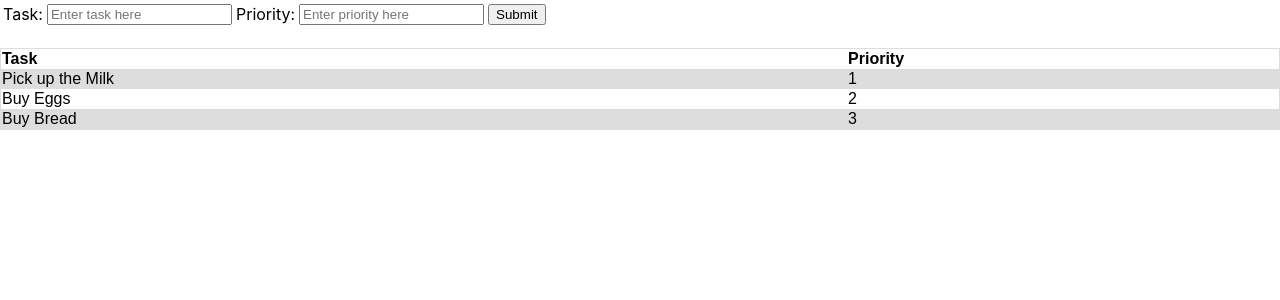
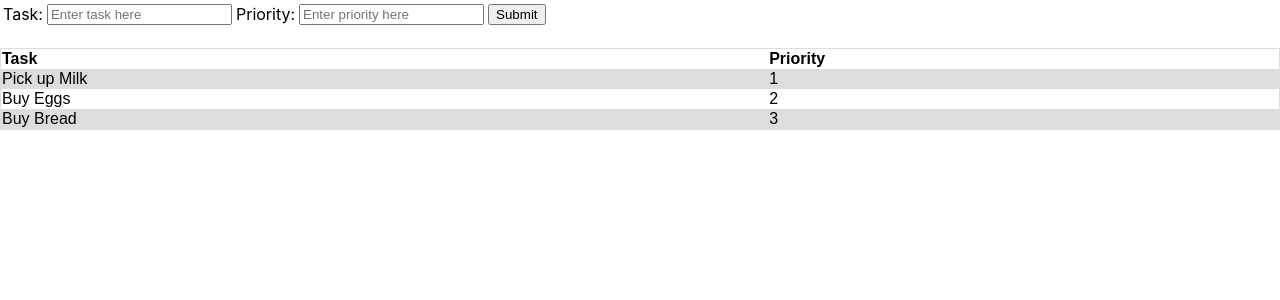
Before and after one commit to RobertSDG/to_do_list, a React (Create React App) app: page / in a window 1280 px wide. Shown: the top 300 px of the page. Built offline with nearby package versions, Linux system fonts and the light colour scheme.

Commit message:
Update App.tsx

```diff
--- a/src/App.tsx
+++ b/src/App.tsx
@@ -5,7 +5,7 @@ import ToDoList, { Item } from "./components/ToDoList";
 import AddItem from './components/AddItem';
 const initialList = [
   {
-    task: "Pick up the Milk",
+    task: "Pick up Milk",
     priority: 1,
   },
   {
```
